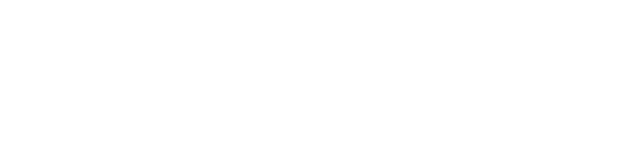
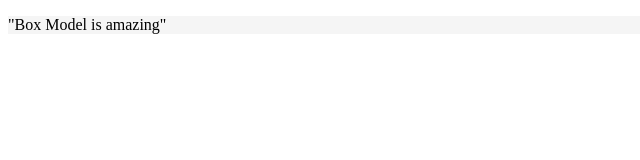
Before and after one commit to Path2Tech-CO/CSS-PTT-HW5, a plain HTML site: page index.html in a window 1280 px wide. Shown: the whole page, without its empty margins (0-640 px from the left). Drawn offline with Linux system fonts and the light colour scheme.

Commit message:
create box model added div class for styling

```diff
--- a/index.html
+++ b/index.html
@@ -4,8 +4,11 @@
     <meta charset="UTF-8">
     <meta name="viewport" content="width=device-width, initial-scale=1.0">
     <title>Box Model</title>
+    <link rel="stylesheet" href="styles.css">
 </head>
 <body>
-
+    <div class="box-model">
+        <p>"Box Model is amazing"</p>
+    </div>
 </body>
 </html>
--- a/styles.css
+++ b/styles.css
@@ -0,0 +1,3 @@
+.box-model{
+    background-color: whitesmoke;
+}
```
